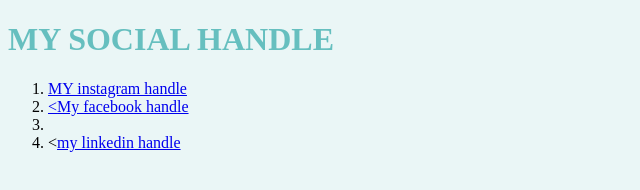
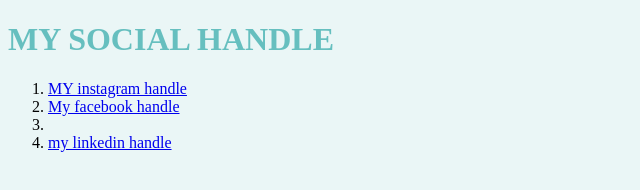
Before and after one commit to kuldeep888/CV, a plain HTML site: page social.html in a window 1280 px wide. Shown: the full height of the page, 0-640 px from the left. Drawn offline with Linux system fonts and the light colour scheme; files that its build step writes are made by us from their sources.

Commit message:
Update social.html

```diff
--- a/social.html
+++ b/social.html
@@ -9,8 +9,8 @@
     <h1>MY SOCIAL HANDLE</h1>
     <ol>
        <li><a href=" https://www.instagram.com/majorkuldeep/">MY instagram handle</li>
-        <li><<a href="https://www.facebook.com/profile.php?id=100016572750245">My facebook handle</a><li>
-        <li><<a href="https://www.linkedin.com/in/kuldeep-singh-bishnoi-673672192/">my linkedin handle</a></li>
+        <li><a href="https://www.facebook.com/profile.php?id=100016572750245">My facebook handle</a><li>
+        <li><a href="https://www.linkedin.com/in/kuldeep-singh-bishnoi-673672192/">my linkedin handle</a></li>
     </ol>
 
   </body>
```
